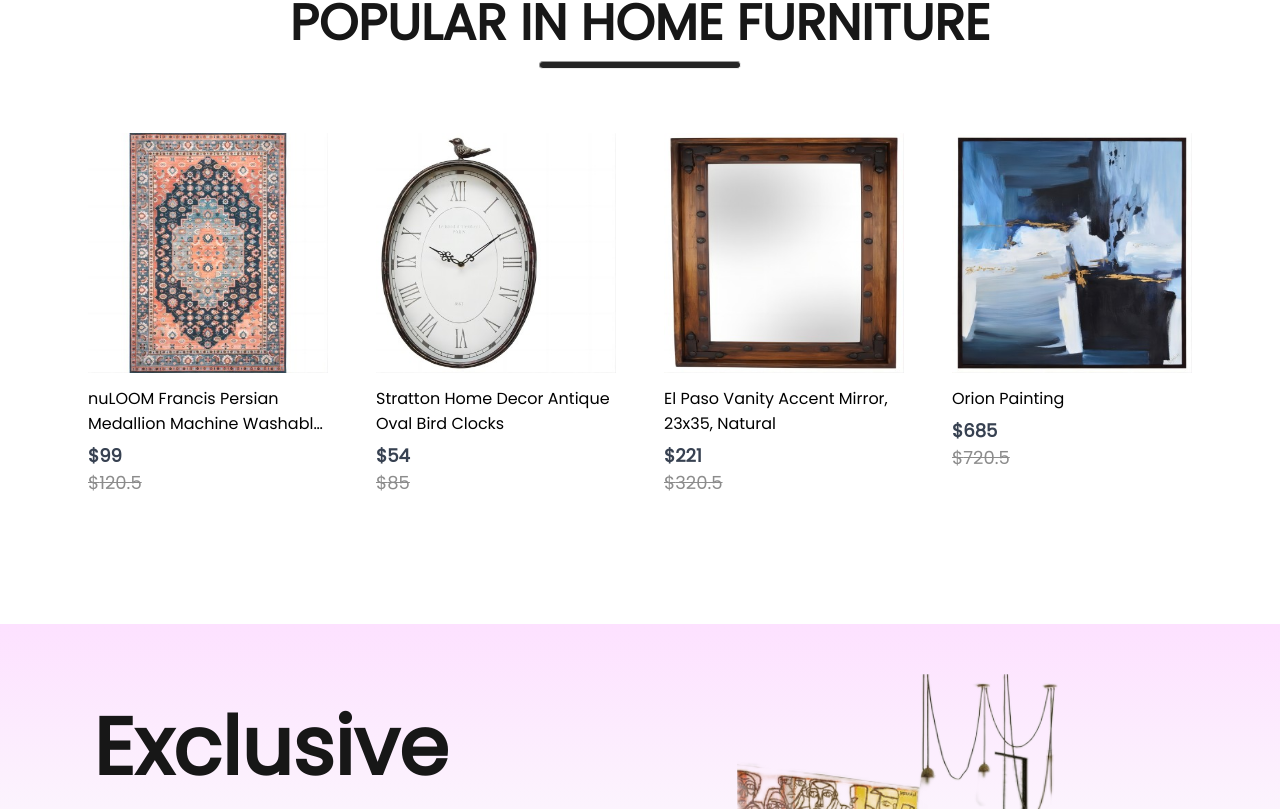
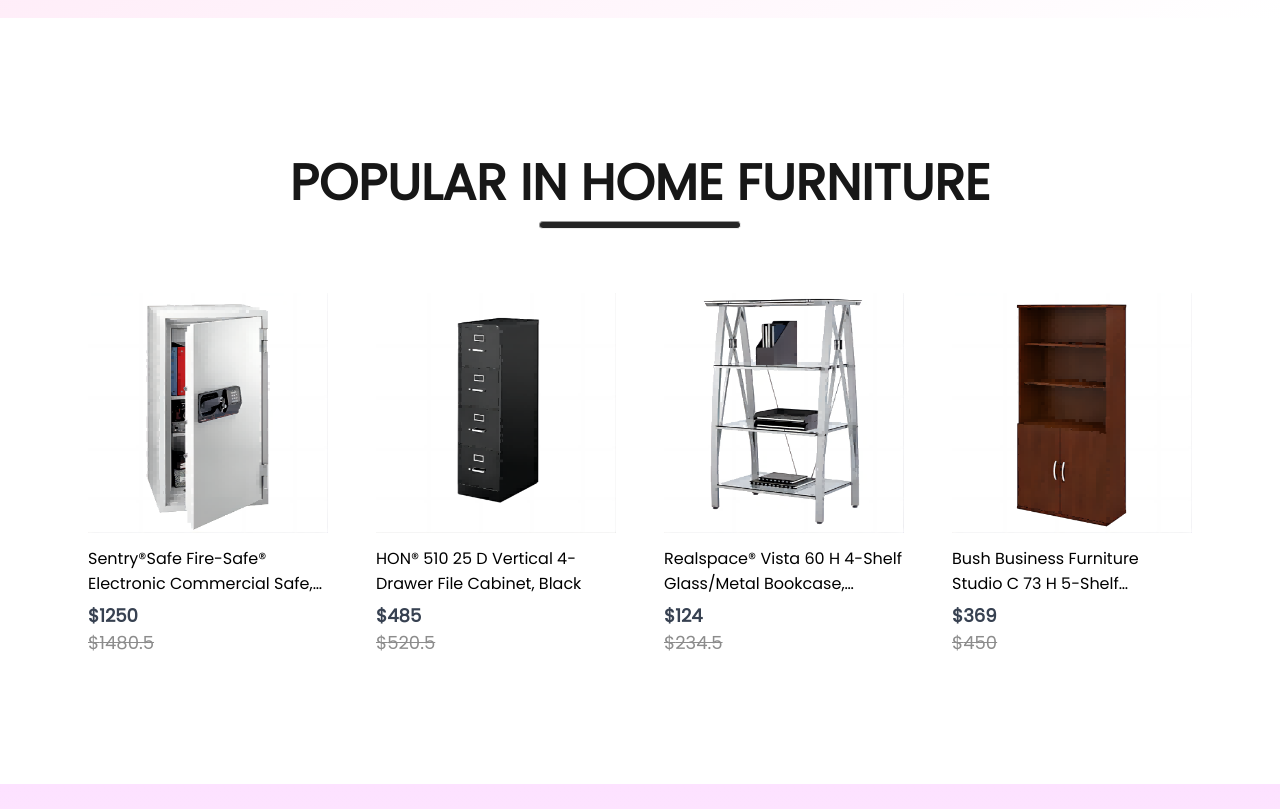
Before and after one commit to Eros11on/ecommerce, a React (Create React App) app: page / in a window 1280 px wide. Shown: the part 731-1540 px from the top of the page. Built offline with nearby package versions, Linux system fonts and the light colour scheme.

Commit message:
fix bugs

```diff
--- a/src/Components/Assets/data.js
+++ b/src/Components/Assets/data.js
@@ -1,33 +1,40 @@
-import p1_img from './product21.png'
-import p2_img from './product22.png'
-import p3_img from './product23.png'
-import p4_img from './product24.png'
+import p1_img from "./product1.png";
+import p2_img from "./product2.png";
+import p3_img from "./product3.png";
+import p4_img from "./product4.png";
 
 let data_product = [
   {
-    id:1,
-    name:"nuLOOM Francis Persian Medallion Machine Washable Area Rug, Blue 5' x 8'",
-    image:p1_img,
-    new_price: 99.0,
-    old_price: 120.5,
+    id: 1,
+    name: "Sentry®Safe Fire-Safe® Electronic Commercial Safe, 638 Lb., 5.8 Cu. Ft.",
+    category: "Office Furniture",
+    image: p1_img,
+    new_price: 1250.0,
+    old_price: 1480.5,
   },
-  {id:2,
-    name:"Stratton Home Decor Antique Oval Bird Clocks",
-    image:p2_img,
-    new_price: 54.0,
-    old_price: 85.0,
+  {
+    id: 2,
+    name: "HON® 510 25 D Vertical 4-Drawer File Cabinet, Black",
+    category: "Office Furniture",
+    image: p2_img,
+    new_price: 485.0,
+    old_price: 520.5,
   },
-  {id:3,
-    name:"El Paso Vanity Accent Mirror, 23x35, Natural",
-    image:p3_img,
-    new_price: 221.0,
-    old_price: 320.5,
+  {
+    id: 3,
+    name: "Realspace® Vista 60 H 4-Shelf Glass/Metal Bookcase, Clear/Silve",
+    category: "Office Furniture",
+    image: p3_img,
+    new_price: 124.0,
+    old_price: 234.5,
   },
-  {id:4,
-    name:"Orion Painting",
-    image:p4_img,
-    new_price: 685.0,
-    old_price: 720.5,
+  {
+    id: 4,
+    name: "Bush Business Furniture Studio C 73 H 5-Shelf Bookcase With Doors, Hansen Cherry, Standard Delivery",
+    category: "Office Furniture",
+    image: p4_img,
+    new_price: 369.0,
+    old_price: 450.0,
   },
 ];
 
--- a/src/Components/Hero/Hero.css
+++ b/src/Components/Hero/Hero.css
@@ -11,6 +11,7 @@
   justify-content: center;
   width: 100%;
   gap: 4rem;
+  padding: 5rem 0;
 }
 
 .hero-left {
--- a/src/Components/Poplular/Popular.jsx
+++ b/src/Components/Poplular/Popular.jsx
@@ -11,6 +11,7 @@
       <section className="popular-item">
         {data_product.map((item, i) => {
           return (
+            <div>
               <Item
                 key={i}
                 id={item.id}
@@ -19,6 +20,8 @@
                 new_price={item.new_price}
                 old_price={item.old_price}
               />
+              {console.log(item)}
+            </div>
           );
         })}
       </section>
```
Also changed, not shown: src/Components/Hero/hero.jsx (+7 -7 lines). Lines whose indentation alone changed are shown as unchanged.
